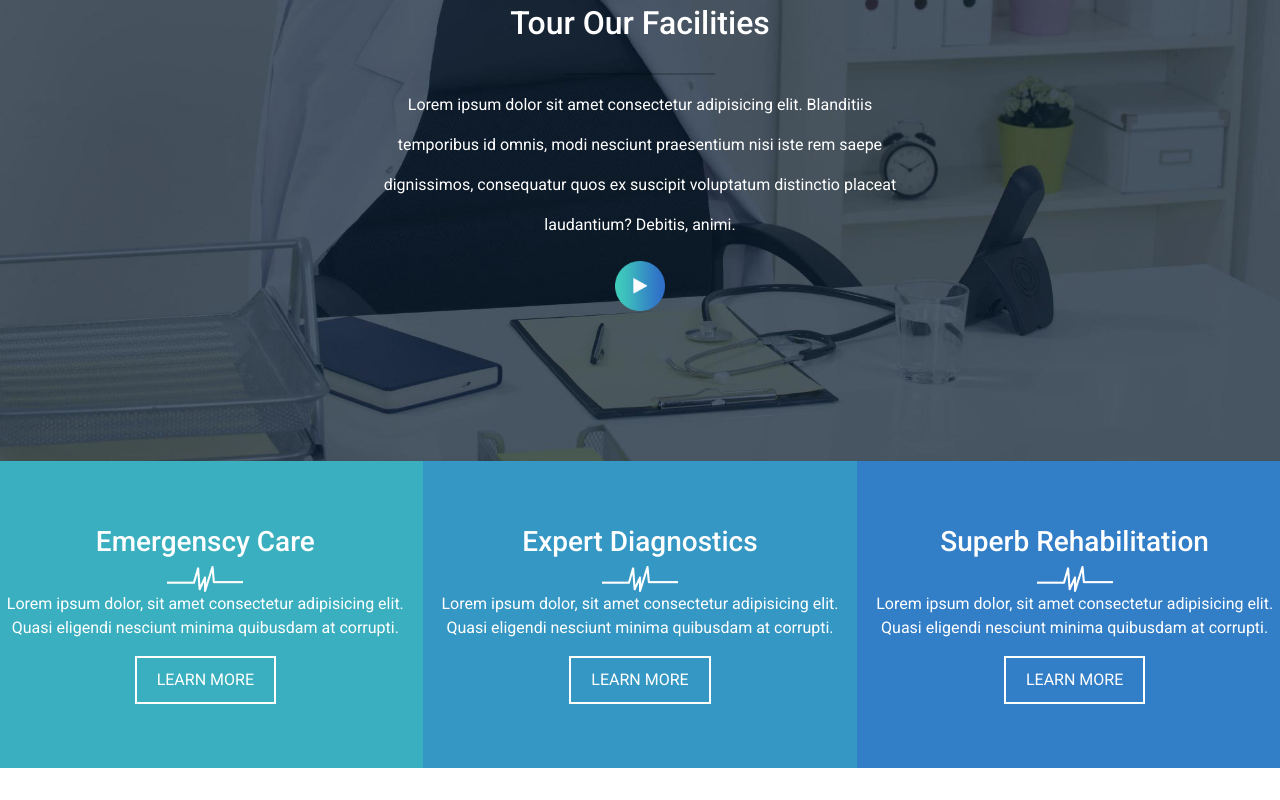
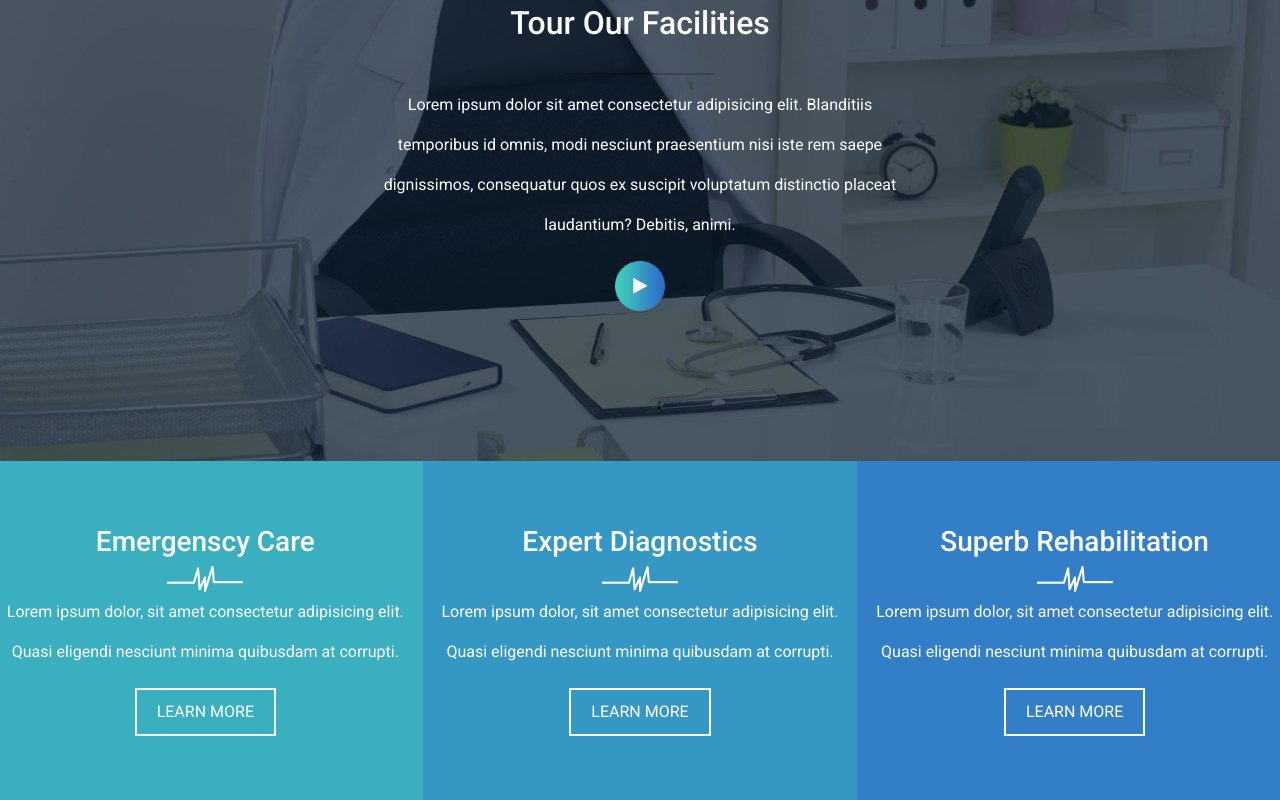
Before and after one commit to LuongoAndrea/proj-html-vuejs, a Vue app: page / in a window 1280 px wide. Shown: the part 4190-4990 px from the top of the page. Before the commit the page ends 4958 px from the top, so only its background shows below. Built offline with nearby package versions, Linux system fonts and the light colour scheme.

Commit message:
line height section 5

```diff
--- a/src/components/SectionFive.vue
+++ b/src/components/SectionFive.vue
@@ -27,6 +27,9 @@
 
 <style lang="scss" scoped>
 @use '../assets/styles/partials/variables' as *;
+span, p{
+        line-height: 40px;
+    }
 .white{
     color: $white;
 }
```
